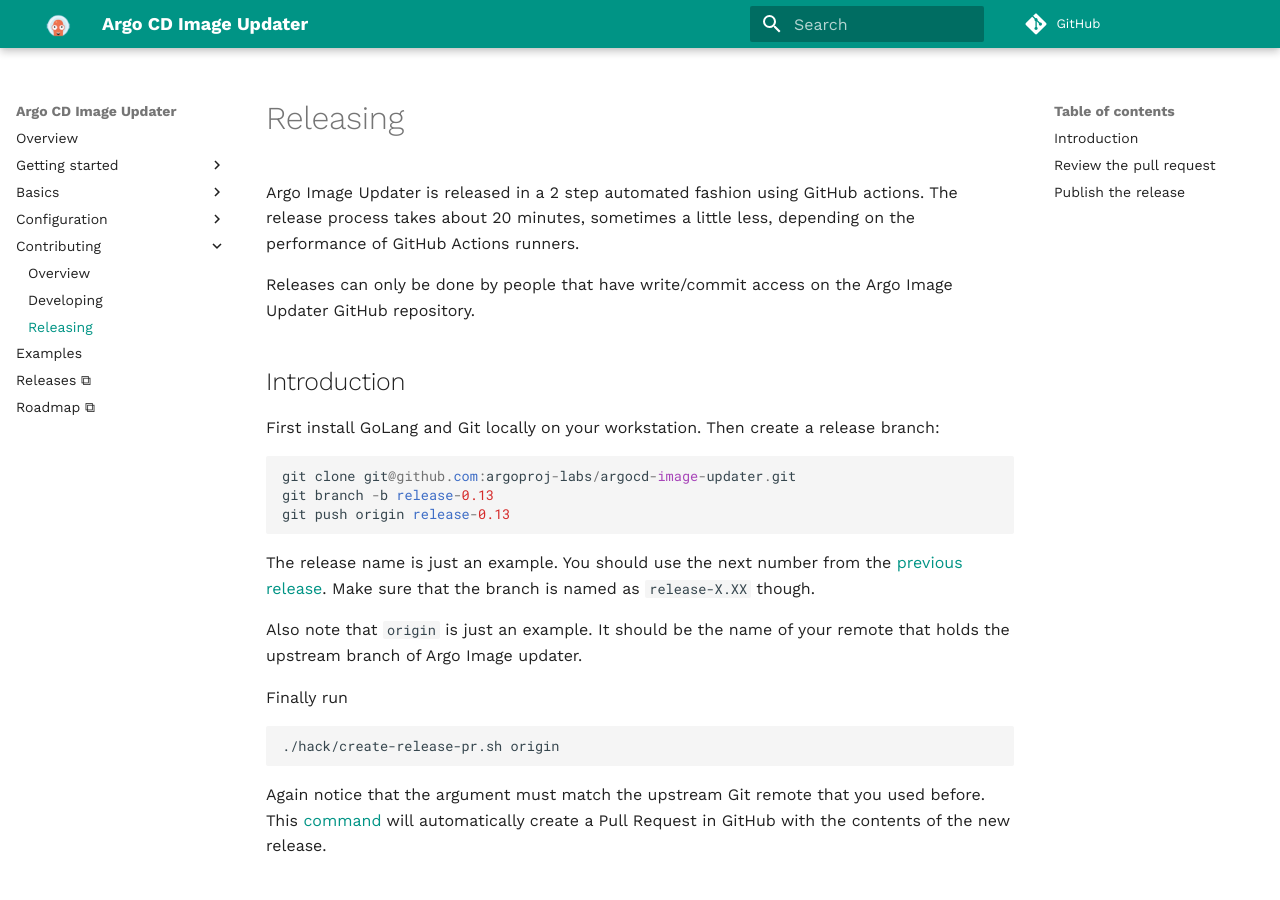
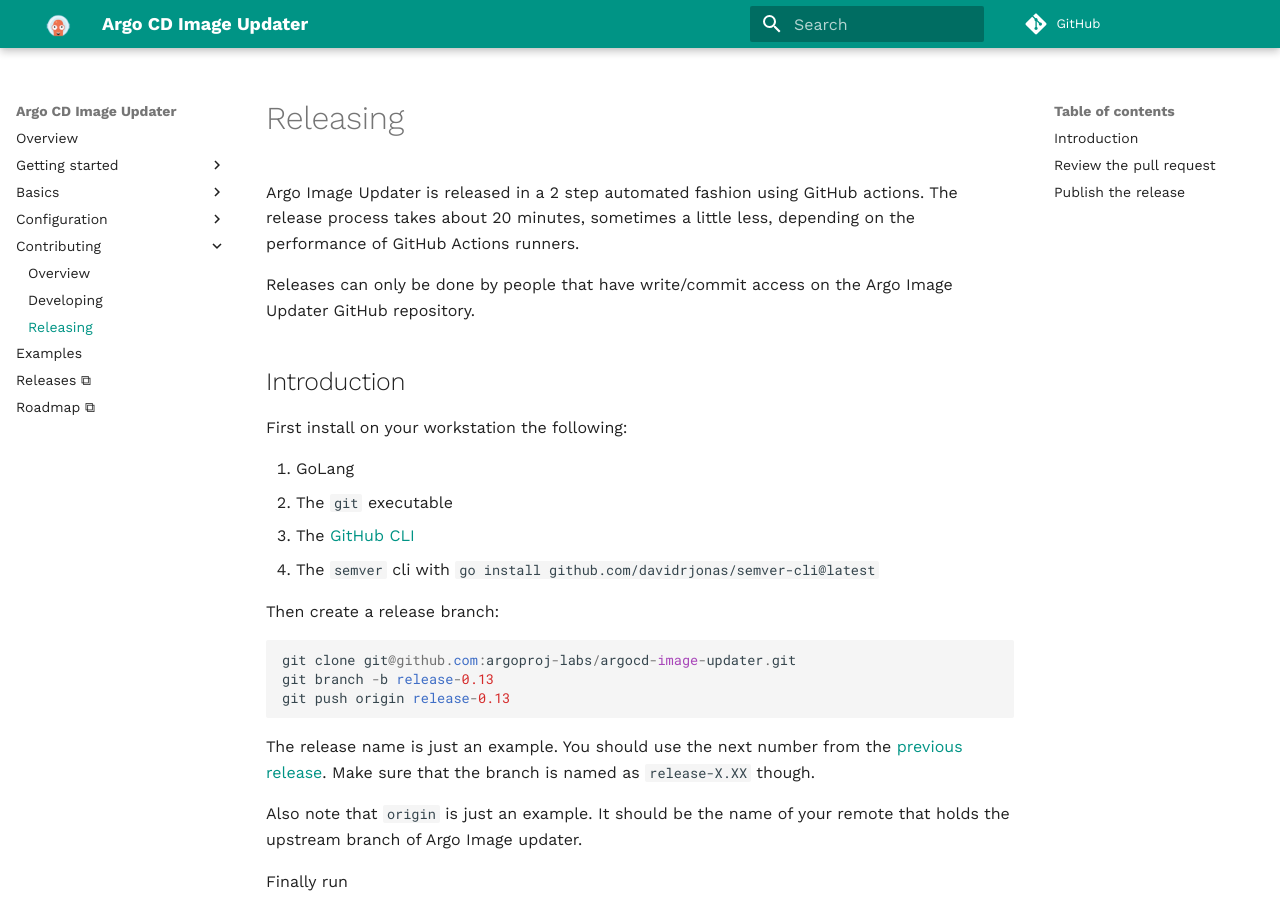
Before and after one commit to argoproj-labs/argocd-image-updater, an MkDocs documentation site: the page built from docs/contributing/releasing.md, in a window 1280 px wide and 900 px high. Built offline with MkDocs 1.6.1 and Material for MkDocs 9.7.7, drawn with Linux system fonts in a browser that asks for light colours; comment, search, counter and statistics services are not loaded.

Commit message:
docs: clarify deps for releasing
Signed-off-by: Kostis Kapelonis <kostis@codefresh.io>

````diff
--- a/docs/contributing/releasing.md
+++ b/docs/contributing/releasing.md
@@ -6,7 +6,14 @@ Releases can only be done  by people that have write/commit access on the Argo I
 
 ## Introduction
 
-First install GoLang and Git locally on your workstation. Then create a release branch:
+First install on your workstation the following:
+
+1. GoLang
+1. The `git` executable
+1. The [GitHub CLI](https://cli.github.com/)
+1. The `semver` cli with `go install github.com/davidrjonas/semver-cli@latest`
+
+Then create a release branch:
 
 ```
 git clone git@github.com:argoproj-labs/argocd-image-updater.git
````
